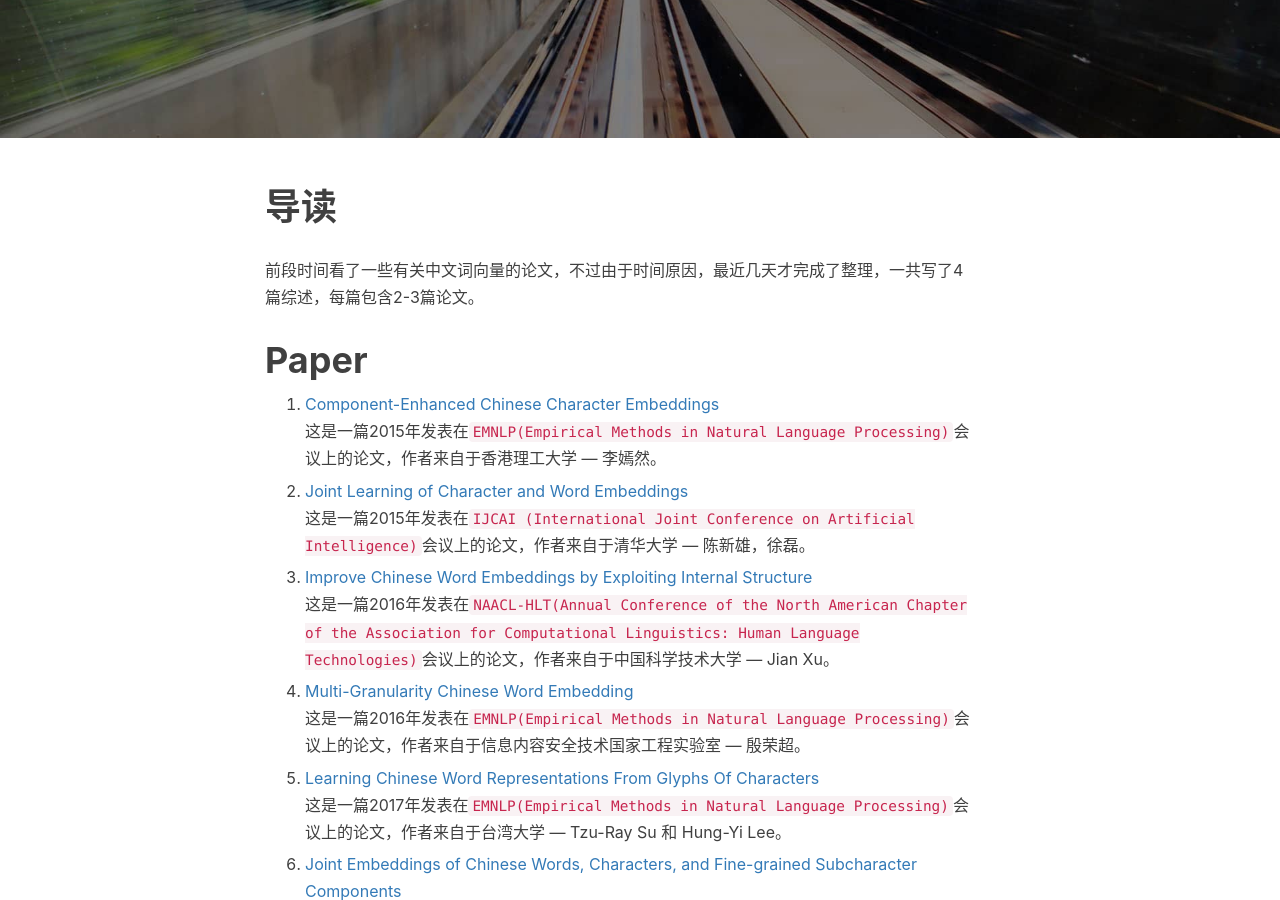
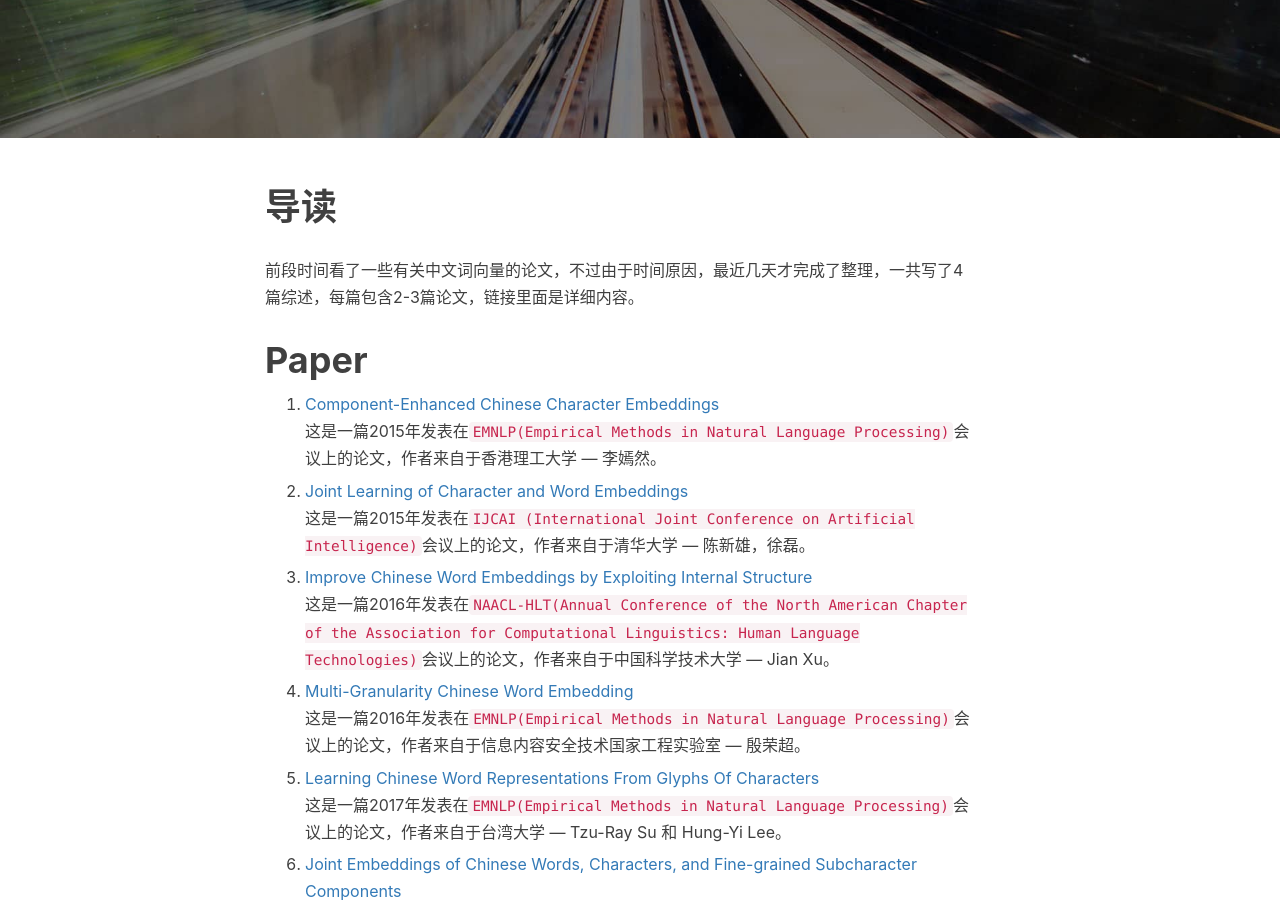
Before and after one commit to bamtercelboo/bamtercelboo.github.io, a Jekyll site: the page built from _posts/2018-08-16-chinese_embedding_paper_finished.md, in a window 1280 px wide and 900 px high, scrolled down 319 px. Built offline with Jekyll 4.4.1, drawn with Linux system fonts in a browser that asks for light colours; nearby versions of some CDN libraries; comment, search, counter and statistics services are not loaded.

Commit message:
chinese word embedding finished

```diff
--- a/_posts/2018-08-16-chinese_embedding_paper_finished.md
+++ b/_posts/2018-08-16-chinese_embedding_paper_finished.md
@@ -12,7 +12,7 @@ tags:
 
 
 #  导读  #
-前段时间看了一些有关中文词向量的论文，不过由于时间原因，最近几天才完成了整理，一共写了4篇综述，每篇包含2-3篇论文。
+前段时间看了一些有关中文词向量的论文，不过由于时间原因，最近几天才完成了整理，一共写了4篇综述，每篇包含2-3篇论文，链接里面是详细内容。
 
 
 # Paper #
```
